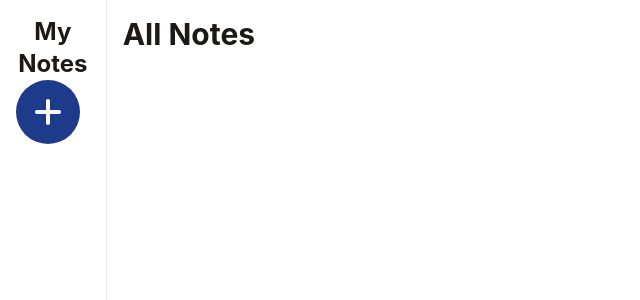
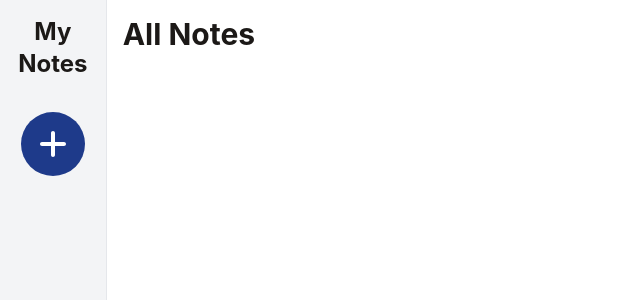
Before and after one commit to thehassanshaikh/my-notes, a React (Create React App) app: page / in a window 1280 px wide. Shown: the top 300 px of the page, without its empty margins (0-640 px from the left). Built offline with nearby package versions, Linux system fonts and the light colour scheme.

Commit message:
fixed some issue

```diff
--- a/src/components/HomePage.jsx
+++ b/src/components/HomePage.jsx
@@ -7,7 +7,14 @@ const HomePage = () => {
   const [isModalOpen, setIsModalOpen] = useState(false);
   const [notes, setNotes] = useState([]);
 
-  const colors = ["#fe9b72", "#fec971", "#ae8df3", "#e2ee8e", "#00caf2"];
+  const colors = [
+    "#fe9b72",
+    "#fec971",
+    "#ae8df3",
+    "#e2ee8e",
+    "#00caf2",
+    "#E8BCB9",
+  ];
 
   // Fetch notes from local storage on component mount
   useEffect(() => {
@@ -32,10 +39,10 @@ const HomePage = () => {
     <>
       <section>
         <div className="flex relative h-screen">
-          <div className="w-1/12 border-r p-4 text-center border-grey-200 h-full">
+          <div className="w-1/12 flex flex-col items-center border-r p-4 text-center bg-gray-100 border-grey-200 h-full">
             <p className="text-2xl font-bold text-stone-900">My Notes</p>
             <div
-              className="flex items-center justify-center w-16 h-16 bg-blue-900 rounded-full text-white cursor-pointer"
+              className="flex items-center justify-center mt-8 w-16 h-16 bg-blue-900 rounded-full text-white cursor-pointer"
               onClick={toggleModal}
             >
               <FontAwesomeIcon icon={faPlus} size="2x" inverse />
```
